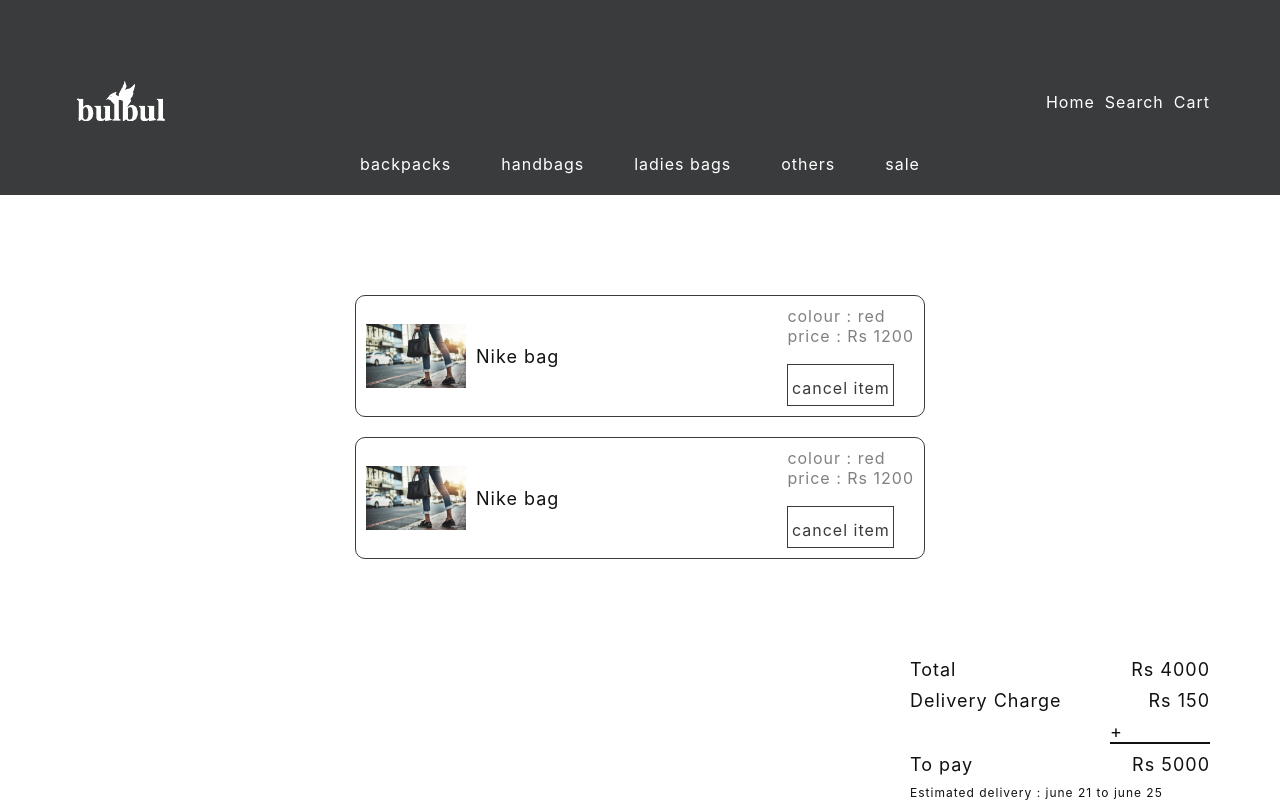
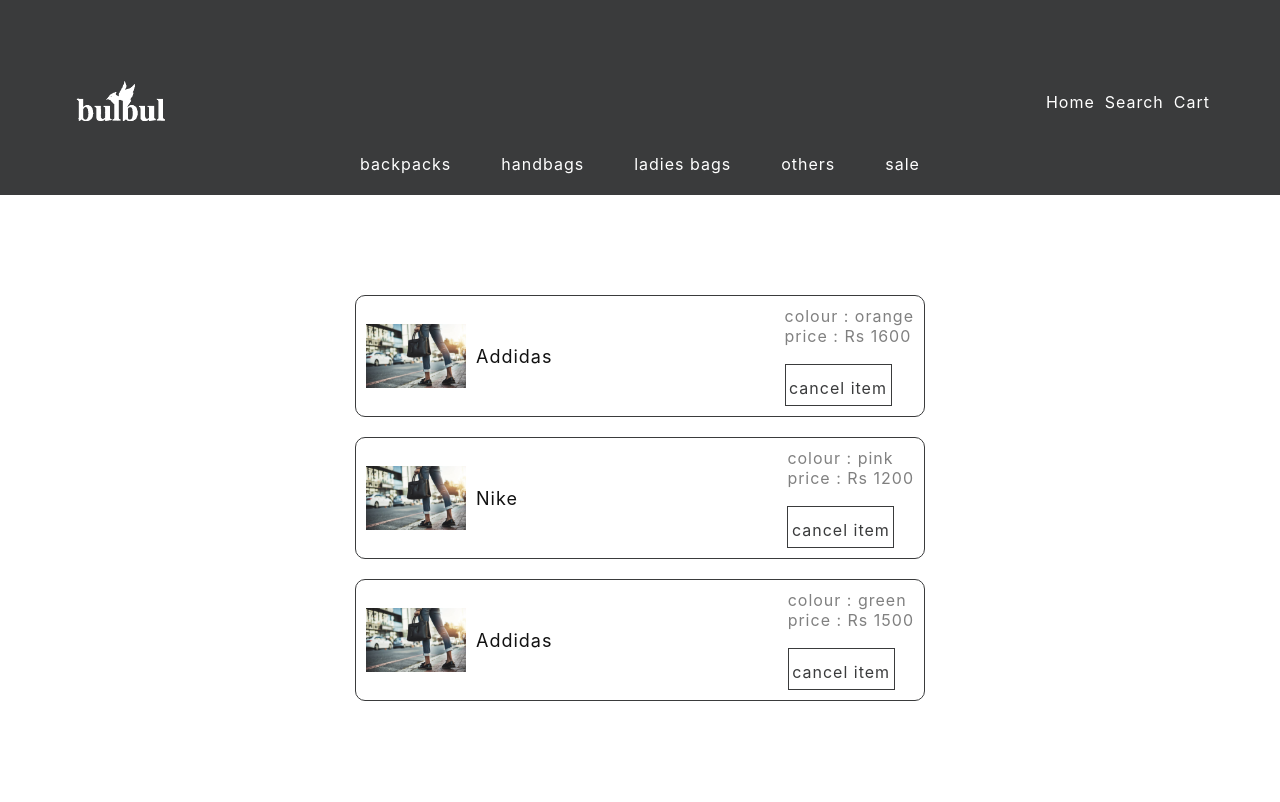
Before and after one commit to AnupRijal123/bag_shopping_website, a React (Create React App) app: page /confirm-order in a window 1280 px wide. Shown: the top 802 px of the page. Built offline with nearby package versions, Linux system fonts and the light colour scheme.

Commit message:
Completed price calculation

```diff
--- a/src/pages/ConfirmOrderPage.js
+++ b/src/pages/ConfirmOrderPage.js
@@ -5,6 +5,41 @@
 function ConfirmOrderPage() {
 
     const navigate = useNavigate();
+    const orderItemsArray = [
+        {
+            id: 1,
+            name: 'Addidas',
+            colour: 'orange',
+            img: 'hello',
+            price: 1600
+
+        },
+        {
+            id: 2,
+            name: 'Nike',
+            colour: 'pink',
+            img: 'hello',
+            price: 1200
+
+        },
+        {
+            id: 3,
+            name: 'Addidas',
+            colour: 'green',
+            img: 'hello',
+            price: 1500
+
+        }
+    ];
+
+    const totalPrice = orderItemsArray.reduce((total, item) => {
+        return total + item.price;
+    }, 0);
+
+    const deliveryCharge = 150;
+
+    const toPayAmount = totalPrice + deliveryCharge;
+
 
     useEffect(() => {
         window.scrollTo(0, 0);
@@ -21,17 +56,20 @@
             <div className="section-container">
 
                 <div className="order-item-container">
-                    <div className="order-item">
+
+                    {orderItemsArray.length !== 0 &&
+                        orderItemsArray.map((item) => (
+                            <div key={item.id} className="order-item">
 
                                 <div onClick={goToItemDescriptionPage} className="order-item-left-container cursor-pointer">
                                     <img className="order-item-image" src={require('../assets/images/bannerimage.jpg')} alt="item-image" />
-                            <h2 className="black-text">Nike bag</h2>
+                                    <h2 className="black-text">{item.name}</h2>
                                 </div>
 
                                 <div className="order-item-right-container">
                                     <div>
-                                <p className="light-gray-text">colour : red</p>
-                                <p className="light-gray-text">price : Rs 1200</p>
+                                        <p className="light-gray-text">colour : {item.colour}</p>
+                                        <p className="light-gray-text">price : Rs {item.price}</p>
                                     </div>
 
                                     <div className="button-layout button-transparent-background button-gray-border">
@@ -41,27 +79,10 @@
 
                                 </div>
                             </div>
+                        ))}
 
-                    <div className="order-item">
 
-                        <div onClick={goToItemDescriptionPage} className="order-item-left-container cursor-pointer">
-                            <img className="order-item-image" src={require('../assets/images/bannerimage.jpg')} alt="item-image" />
-                            <h2 className="black-text">Nike bag</h2>
-                        </div>
 
-                        <div className="order-item-right-container">
-                            <div>
-                                <p className="light-gray-text">colour : red</p>
-                                <p className="light-gray-text">price : Rs 1200</p>
-                            </div>
-
-                            <div className="button-layout button-transparent-background button-gray-border">
-                                <div className="button-background-container button-gray-background"></div>
-                                <p className="button-text dark-gray-text">cancel item</p>
-                            </div>
-
-                        </div>
-                    </div>
 
 
 
@@ -71,12 +92,12 @@
                 <div className="order-description-container">
                     <div className="order-description-row">
                         <h2 className="black-text">Total</h2>
-                        <h2 className="black-text">Rs 4000</h2>
+                        <h2 className="black-text">Rs {totalPrice}</h2>
                     </div>
 
                     <div className="order-description-row">
                         <h2 className="black-text">Delivery Charge</h2>
-                        <h2 className="black-text">Rs 150</h2>
+                        <h2 className="black-text">Rs {deliveryCharge}</h2>
                     </div>
 
                     <div className="addition-symbol-container">
@@ -85,7 +106,7 @@
 
                     <div className="order-description-row">
                         <h2 className="black-text">To pay</h2>
-                        <h2 className="black-text">Rs 5000</h2>
+                        <h2 className="black-text">Rs {toPayAmount}</h2>
                     </div>
 
                     <p className="black-text small-text ">Estimated delivery : june 21 to june 25</p>
--- a/src/pages/ItemDescriptionPage.js
+++ b/src/pages/ItemDescriptionPage.js
@@ -7,6 +7,7 @@
     const itemImageContainerRef = useRef();
     const navigate = useNavigate();
     const [selectedColour, setSelectedColour] = useState('');
+    const [showErrorMessage, setShowErrorMessage] = useState(false);
 
     const itemDetails = {
         id: 1,
@@ -21,6 +22,13 @@
         window.scrollTo(0, 0);
     }, []);
 
+    useEffect(() => {
+        console.log(selectedColour)
+        if (selectedColour.length !== 0) {
+            setShowErrorMessage(false);
+        }
+
+    }, [selectedColour]);
 
     function handleImageNavigation(value) {
         if (value === 'left') {
@@ -36,7 +44,10 @@
     }
 
     function goToConfirmOrderPage() {
-        if (selectedColour.length !== 0) {
+
+        if (selectedColour.length === 0) {
+            setShowErrorMessage(true);
+        } else {
             navigate('/confirm-order');
         }
 
@@ -85,10 +96,10 @@
 
                         </div>
 
-                        {selectedColour.length === 0 &&
+
+                        {showErrorMessage === true &&
                             <p className="red-text small-text">please choose a colour</p>
                         }
-
 
                         <div className="button-container">
 
```
Lines whose indentation alone changed are shown as unchanged.
